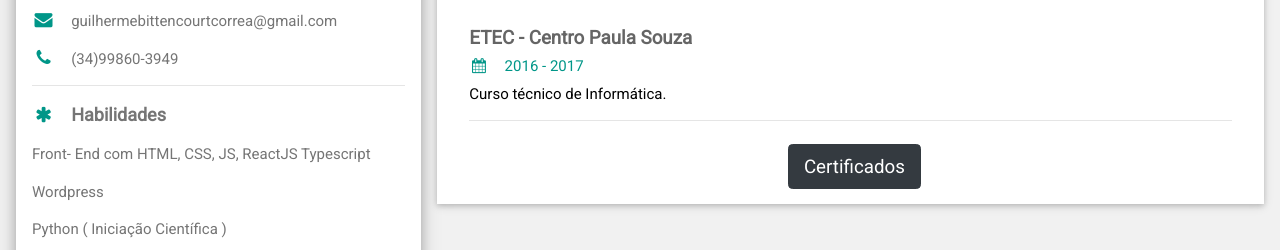
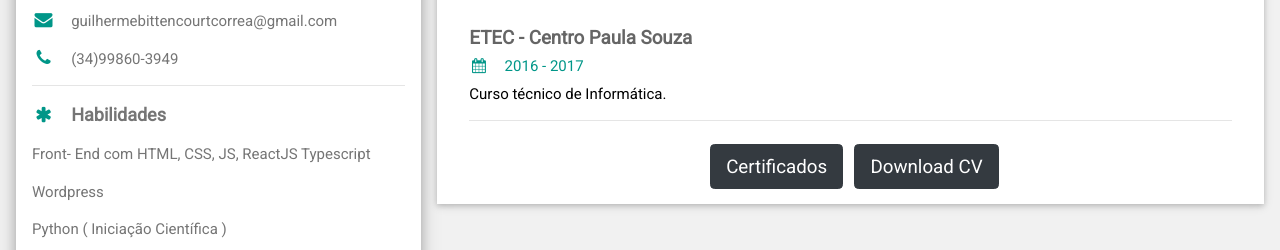
Before and after one commit to bittenks/portifolio-bittenks, a plain HTML site: page index.html in a window 1280 px wide. Shown: the part 650-900 px from the top of the page. Drawn offline with nearby package versions, Linux system fonts and the light colour scheme.

Commit message:
curriculo

```diff
--- a/index.html
+++ b/index.html
@@ -162,6 +162,9 @@ chk.addEventListener('change', () => {
         <center>
     <button type="button" class="btn btn-dark btn-lg mt-2 ml-2" data-toggle="modal" data-target="#meuModal">Certificados</button>
 
+    <a id="cv" class="btn btn-dark btn-lg mt-2 ml-2" href="./img/Cv - Guilherme.pdf" target="_blank" class="nav-cv nav-link mx-2 text-black">
+      Download CV
+    </a>
   </center>
 
     <!-- Modal -->
@@ -175,6 +178,7 @@ chk.addEventListener('change', () => {
           <div class="modal-header">
             <h4 class="modal-title">Certificados</h4>
             <button type="button" class="close" data-dismiss="modal">&times;</button>
+
           </div>
 
           <!-- Corpo do modal -->
--- a/style.css
+++ b/style.css
@@ -22,7 +22,6 @@ a{
     color: cornflowerblue;
 
 }
-
 
 
 body.dark-mode {
@@ -89,6 +88,6 @@ body.dark-mode {
 	color: #f39c12;
 }
 
-button {
+button, #cv {
 	margin-bottom: 1rem;
 }
```
Also changed, not shown: 1 other file.
